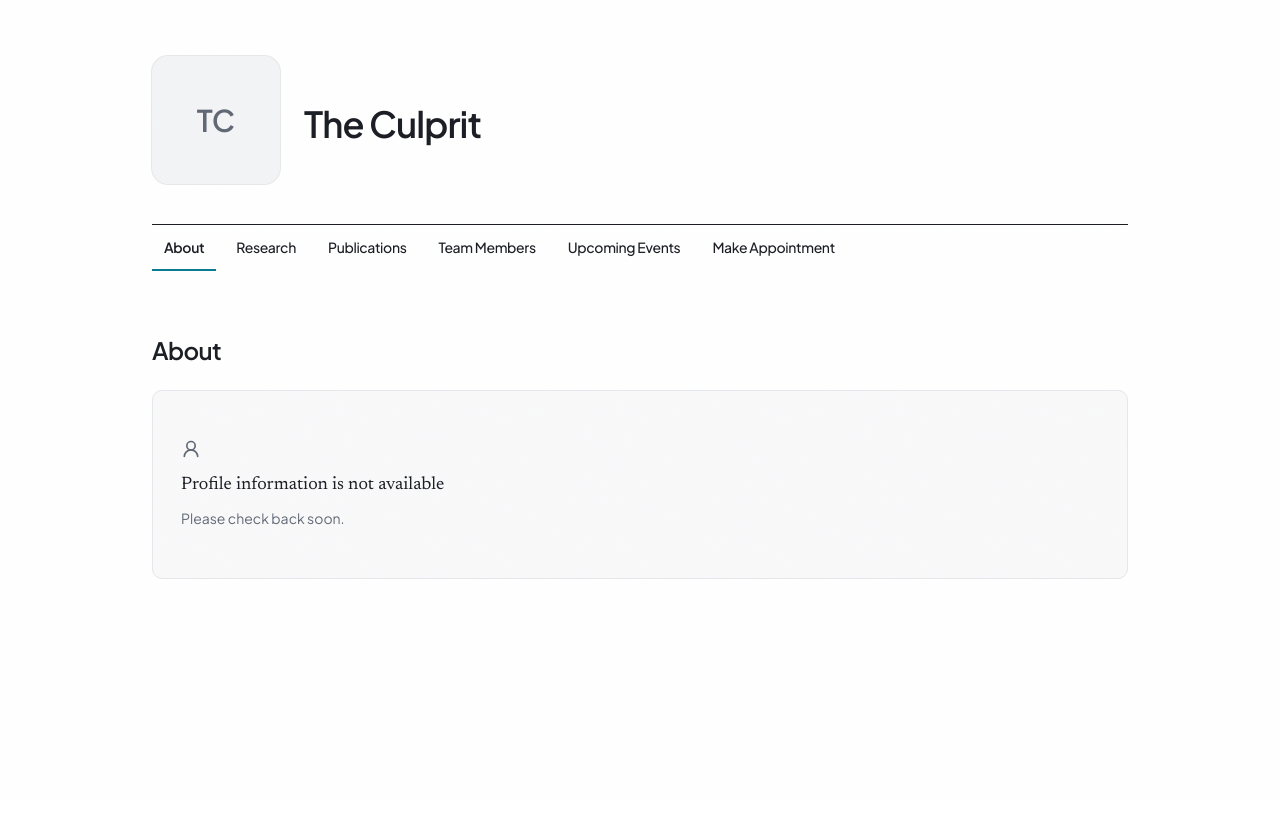
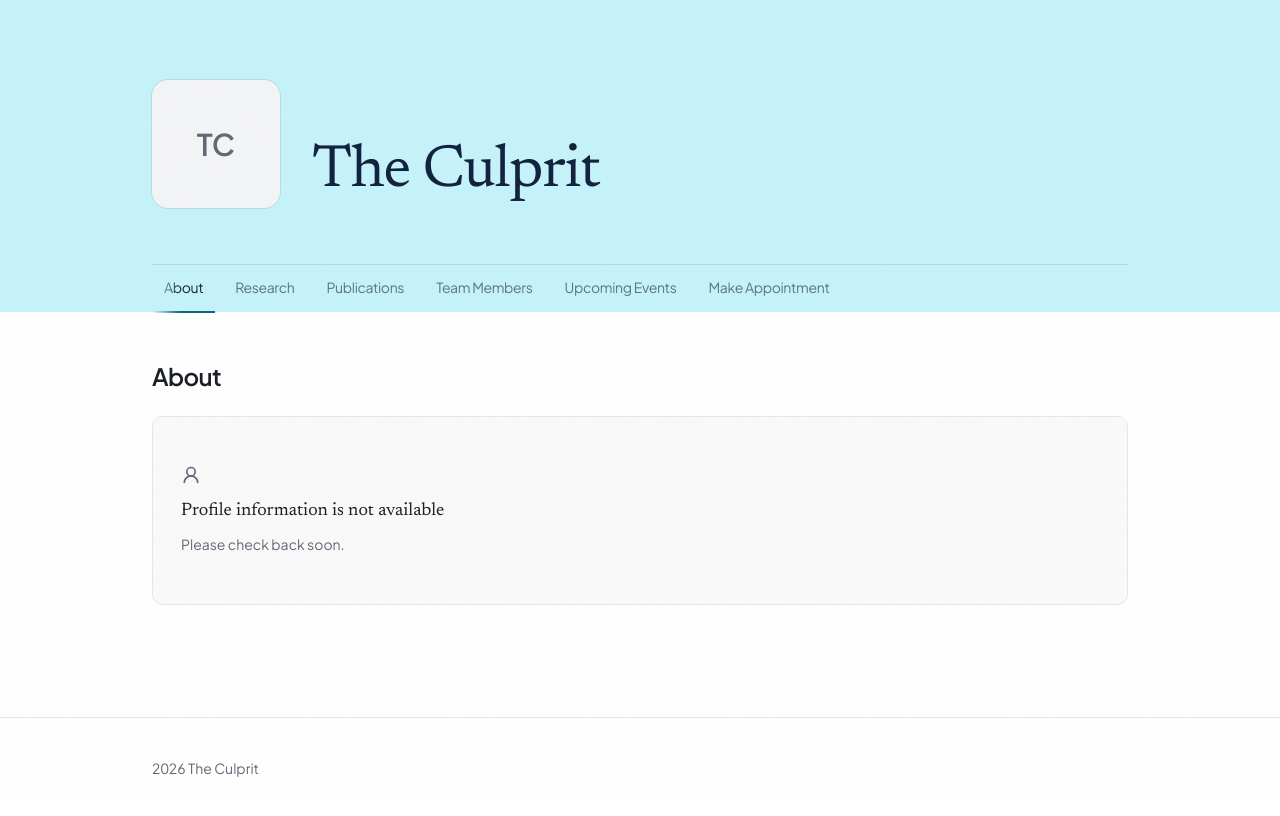
Before and after one commit to Wyco68/CulpritWeb, a Next.js app: page / in a window 1280 px wide. Built offline with nearby package versions, Linux system fonts and the light colour scheme; no server answers; the database is empty.

Commit message:
feat: rebuild public masthead, tab bar and footer

```diff
--- a/src/app/(public)/_components/nav-tabs.tsx
+++ b/src/app/(public)/_components/nav-tabs.tsx
@@ -1,5 +1,6 @@
 'use client';
 
+import { useEffect, useRef } from 'react';
 import Link from 'next/link';
 import { usePathname } from 'next/navigation';
 import { cn } from '@/modules/shared/lib/utils';
@@ -21,9 +22,19 @@ const TABS = [
 
 export function NavTabs() {
   const pathname = usePathname();
+  const activeRef = useRef<HTMLAnchorElement>(null);
+
+  // Keep the current tab visible in the scrolling strip on narrow screens, and only when the strip
+  // actually overflows — see the equivalent comment in the admin nav.
+  useEffect(() => {
+    const link = activeRef.current;
+    const strip = link?.closest('nav');
+    if (!link || !strip || strip.scrollWidth <= strip.clientWidth) return;
+    link.scrollIntoView({ inline: 'center', block: 'nearest' });
+  }, [pathname]);
 
   return (
-    <nav aria-label="Primary" className="-mb-px overflow-x-auto scrollbar-hidden">
+    <nav aria-label="Primary" className="scroll-fade -mb-px overflow-x-auto scrollbar-hidden">
       <ul className="flex min-w-max items-center gap-1 sm:gap-2">
         {TABS.map(({ href, label }) => {
           const active = pathname === href;
@@ -31,12 +42,11 @@ export function NavTabs() {
             <li key={href}>
               <Link
                 href={href}
+                ref={active ? activeRef : undefined}
                 aria-current={active ? 'page' : undefined}
                 className={cn(
-                  'inline-flex items-center whitespace-nowrap border-b-2 px-3 py-3 text-sm font-medium tracking-tight text-navy-foreground/65 transition-colors hover:text-navy-foreground focus-visible:outline focus-visible:outline-2 focus-visible:outline-offset-2 focus-visible:outline-accent',
-                  active
-                    ? 'border-accent font-semibold text-navy-foreground'
-                    : 'border-transparent',
+                  'inline-flex items-center whitespace-nowrap border-b-2 px-3 pb-3.5 pt-3 text-sm tracking-tight text-masthead-foreground/60 transition-[color,border-color] duration-500 ease-[var(--ease-out-expo)] hover:border-masthead-foreground/25 hover:text-masthead-foreground focus-visible:outline focus-visible:outline-2 focus-visible:outline-offset-2 focus-visible:outline-accent-on-band',
+                  active ? 'border-accent-on-band text-masthead-foreground' : 'border-transparent',
                 )}
               >
                 {label}
--- /dev/null
+++ b/src/app/(public)/_components/site-footer.tsx
@@ -0,0 +1,22 @@
+// The closing rule of every public page. Deliberately minimal: an attribution line and nothing
+// else.
+//
+// It carries no navigation. The masthead's tab bar is the site's only wayfinding, and repeating
+// those six links at the foot of the page duplicated it without adding a destination — a link
+// farm in miniature. What the footer is for here is closing the page, not re-opening it.
+
+export function SiteFooter({ fullName }: { fullName: string }) {
+  const year = new Date().getFullYear();
+
+  return (
+    // No top margin: `main` already ends on its own py-24, and stacking the two left ~190px of
+    // dead space above the rule that read as a rendering fault rather than as breathing room.
+    <footer className="border-t border-border">
+      <div className="mx-auto max-w-5xl px-6 py-10">
+        <p className="text-sm text-muted-foreground">
+          <span className="tabular">{year}</span> {fullName}
+        </p>
+      </div>
+    </footer>
+  );
+}
--- a/src/app/(public)/_components/site-header.tsx
+++ b/src/app/(public)/_components/site-header.tsx
@@ -3,12 +3,16 @@ import { Avatar } from '@/modules/shared/ui/avatar';
 import type { Profile } from '@/modules/profile';
 import { NavTabs } from './nav-tabs';
 
-// The fixed navy hero band, reproduced from the Figma "Admin Dashboard with Tabs" prototype's
-// visual language: circular photo, uppercase eyebrow, large name heading, subtitle, tab bar with
-// an accent underline — all inside one constant navy surface (see the `--navy` token). Rendered
-// once by the (public) layout so it's shared across every tab instead of duplicated per page.
-// The professor's name is the page's single <h1> for the whole site shell; each tab's own
+// The masthead: a deep ink band carrying the portrait, the name, and the tab bar. It is the only
+// inverted surface in the design — an editorial device (the head of a printed page), not a
+// decorative dark section dropped into a light layout.
+//
+// Rendered once by the (public) layout so it's shared across every tab instead of duplicated per
+// page. The professor's name is the page's single <h1> for the whole site shell; each tab's own
 // heading below is an <h2>.
+//
+// Note the two accents: `--accent` is unreadable on ink (2.15:1), so anything tinted on this
+// surface uses `--accent-on-band` (5.17:1). See globals.css.
 export async function SiteHeader({ profile }: { profile: Profile | null }) {
   const fullName = profile?.fullName || 'The Culprit';
   const initials = fullName
@@ -19,30 +23,34 @@ export async function SiteHeader({ profile }: { profile: Profile | null }) {
     .join('');
 
   return (
-    <header className="bg-navy text-navy-foreground">
-      <div className="mx-auto max-w-5xl px-6 pt-10 sm:pt-14">
-        <div className="flex items-start gap-4">
+    <header className="relative bg-masthead text-masthead-foreground">
+      <div className="mx-auto max-w-5xl px-6 pt-14 sm:pt-20">
+        <div className="flex flex-col gap-6 sm:flex-row sm:items-end sm:gap-8">
           <Link
             href="/"
-            className="inline-flex flex-col gap-4 rounded-md focus-visible:outline focus-visible:outline-2 focus-visible:outline-offset-4 focus-visible:outline-accent sm:flex-row sm:items-center sm:gap-6"
+            className="group inline-flex flex-col gap-6 rounded-[16px] focus-visible:outline focus-visible:outline-2 focus-visible:outline-offset-4 focus-visible:outline-accent-on-band sm:flex-row sm:items-end sm:gap-8"
           >
             <Avatar
               src={profile?.photoUrl}
               alt={`Portrait of ${fullName}`}
               fallback={initials || '?'}
               size="lg"
+              className="transition-[translate] duration-700 ease-[var(--ease-out-expo)] group-hover:-translate-y-0.5"
             />
-            <div>
+            <div className="pb-1">
+              {/* The name is set in the text serif at display size with negative tracking — the
+                  single largest typographic gesture on the site, and the thing a visitor came to
+                  read. `text-balance` stops a two-word surname from stranding on its own line. */}
+              <h1 className="text-pretty font-serif text-[2.125rem] font-normal leading-[1.05] tracking-[-0.02em] sm:text-6xl">
+                {fullName}
+              </h1>
               {profile?.title && (
-                <p className="font-mono text-xs uppercase tracking-widest text-accent sm:text-sm">
+                <p className="mt-3 font-serif text-lg italic text-accent-on-band sm:text-xl">
                   {profile.title}
                 </p>
               )}
-              <h1 className="mt-2 text-2xl font-semibold tracking-tight sm:text-4xl">
-                {fullName}
-              </h1>
               {profile?.positionAffiliation && (
-                <p className="mt-1 max-w-xl text-sm text-navy-foreground/70 sm:text-base">
+                <p className="mt-2 max-w-xl text-pretty text-sm leading-relaxed text-masthead-foreground/70">
                   {profile.positionAffiliation}
                 </p>
               )}
@@ -50,7 +58,7 @@ export async function SiteHeader({ profile }: { profile: Profile | null }) {
           </Link>
         </div>
 
-        <div className="mt-8 border-t border-navy-foreground/10 sm:mt-10">
+        <div className="mt-10 border-t border-masthead-foreground/12 sm:mt-14">
           <NavTabs />
         </div>
       </div>
--- a/src/app/(public)/layout.tsx
+++ b/src/app/(public)/layout.tsx
@@ -1,8 +1,9 @@
 import { getProfileCached } from '@/modules/profile';
+import { SiteFooter } from './_components/site-footer';
 import { SiteHeader } from './_components/site-header';
 
 // Shared shell for every public tab (About, Research, Publications, Team Members, Upcoming
-// Events, Make Appointment): the navy hero band + tab bar render once here, so each page below
+// Events, Make Appointment): the masthead band + tab bar render once here, so each page below
 // only supplies its own tab content. Server Component — reads the profile directly through the
 // service layer (no internal HTTP round-trip) per the "public read pages fetch through services"
 // architecture rule.
@@ -25,9 +26,15 @@ export default async function PublicLayout({ children }: { children: React.React
   const profile = result.ok ? result.data : null;
 
   return (
-    <div className="flex min-h-screen flex-col">
+    <div className="flex min-h-[100dvh] flex-col">
       <SiteHeader profile={profile} />
-      <main className="mx-auto w-full max-w-5xl flex-1 px-6 py-12 sm:py-16">{children}</main>
+      {/* `id` is the target of the skip-link in the root layout (WCAG 2.4.1). The measure is
+          capped at 68ch on the prose column rather than the full 5xl shell — long-form CV copy
+          set edge-to-edge across 900px is unreadable no matter how good the type is. */}
+      <main id="main" className="mx-auto w-full max-w-5xl flex-1 px-6 pb-20 pt-10 sm:pb-28 sm:pt-12">
+        {children}
+      </main>
+      <SiteFooter fullName={profile?.fullName || 'The Culprit'} />
     </div>
   );
 }
--- a/src/app/providers.tsx
+++ b/src/app/providers.tsx
@@ -8,7 +8,7 @@ import { getQueryClient } from '@/modules/shared/lib/query-client';
 // Composed provider tree — query client + toaster. No i18n provider: the app is English-only
 // with literal strings in every component (next-intl was removed 2026-08-08 — the site will
 // never support a second language, so the translation-lookup indirection had no payoff). No
-// theme provider either — one fixed look (navy chrome + light content), matching the Figma
+// theme provider either — one fixed look (masthead chrome + light content), matching the Figma
 // prototype exactly; light/dark switching is explicitly out of scope.
 export function Providers({ children }: { children: ReactNode }) {
   const queryClient = getQueryClient();
```
